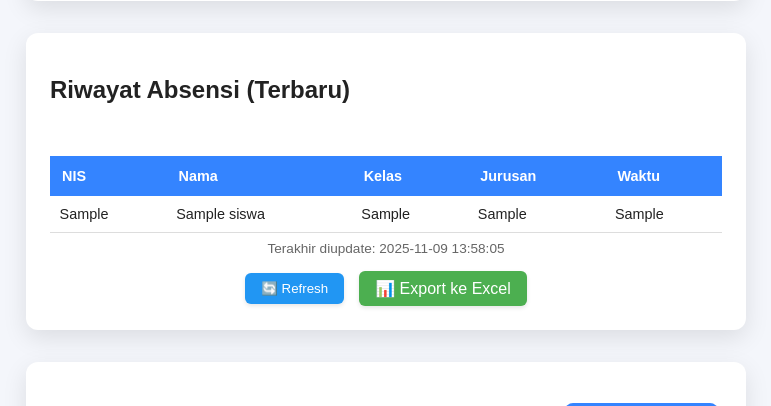
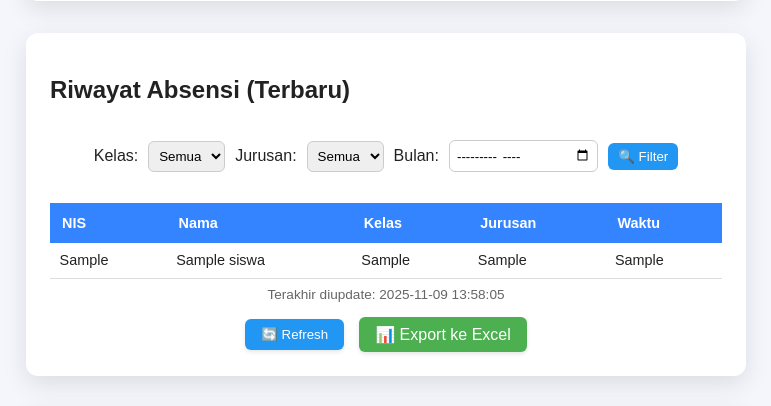
Before and after one commit to ffattahh/Abses-GO, a Flask app: page /guru in a window 1280 px wide. Shown: the part 280-686 px from the top of the page, without its empty margins (254-1025 px from the left). Run offline with Flask 3, Linux system fonts and the light colour scheme; the visitor is signed in with stand-in values (Sample User, id 1); tables that the repository leaves empty or names only in its code hold one stand-in row (values such as "Sample post").

Commit message:
guru.html

```diff
--- a/FInal AbsesGO/templates/guru.html
+++ b/FInal AbsesGO/templates/guru.html
@@ -403,6 +403,50 @@
   <div class="card">
   <div class="card-header">
     <h2>Riwayat Absensi (Terbaru)</h2>
+  </div>
+
+  <div class="filter-container" style="
+    display: flex;
+    justify-content: center;
+    align-items: center;
+    gap: 10px;
+    flex-wrap: wrap;
+    margin-bottom: 15px;">
+
+  <label for="filterKelas">Kelas:</label>
+  <select id="filterKelas" style="
+      padding: 6px;
+      border-radius: 6px;
+      border: 1px solid #ccc;">
+    <option value="">Semua</option>
+    <option value="X">X</option>
+    <option value="XI">XI</option>
+    <option value="XII">XII</option>
+  </select>
+
+  <label for="filterJurusan">Jurusan:</label>
+  <select id="filterJurusan" style="
+      padding: 6px;
+      border-radius: 6px;
+      border: 1px solid #ccc;">
+    <option value="">Semua</option>
+    <option value="RPL">RPL</option>
+    <option value="TKJ">TKJ</option>
+  </select>
+
+  <label for="filterBulan">Bulan:</label>
+  <input type="month" id="filterBulan" style="
+      padding: 6px;
+      border-radius: 6px;
+      border: 1px solid #ccc;">
+
+  <button id="btnFilter" style="
+      background-color: #2196F3;
+      color: white;
+      border: none;
+      padding: 6px 10px;
+      border-radius: 6px;
+      cursor: pointer;">🔍 Filter</button>
   </div>
 
   <div class="table-container" id="absensiTableContainer">
@@ -909,6 +953,79 @@
       closeModal();
     }
   }
+
+  <script>
+// ========================================
+// 🔰 FITUR FILTER & EXPORT ABSENSI
+// ========================================
+
+async function filterAbsensi() {
+  const kelas = document.getElementById('filterKelas').value;
+  const jurusan = document.getElementById('filterJurusan').value;
+  const bulan = document.getElementById('filterBulan').value;
+  const tbody = document.getElementById('absensiTableBody');
+  const container = document.getElementById('absensiTableContainer');
+
+  container.classList.add('updating');
+  try {
+    let url = '/api/absensi/filter?';
+    if (kelas) url += `kelas=${encodeURIComponent(kelas)}&`;
+    if (jurusan) url += `jurusan=${encodeURIComponent(jurusan)}&`;
+    if (bulan) url += `bulan=${encodeURIComponent(bulan)}&`;
+
+    const res = await fetch(url);
+    const data = await res.json();
+
+    tbody.innerHTML = '';
+    if (data.success && data.data.length > 0) {
+      data.data.forEach(absen => {
+        const waktu = formatDate(absen.waktu_absen);
+        tbody.innerHTML += `
+          <tr>
+            <td>${absen.nis}</td>
+            <td>${absen.nama_siswa}</td>
+            <td>${absen.kelas}</td>
+            <td>${absen.jurusan}</td>
+            <td>${waktu}</td>
+          </tr>`;
+      });
+    } else {
+      tbody.innerHTML = `<tr><td colspan="5" style="text-align:center;">Tidak ada data sesuai filter</td></tr>`;
+    }
+    updateLastRefreshTime();
+  } catch (err) {
+    console.error('Error filter:', err);
+  } finally {
+    container.classList.remove('updating');
+  }
+}
+
+// Tombol Filter
+document.getElementById('btnFilter').addEventListener('click', filterAbsensi);
+
+// Tombol Reset
+document.getElementById('btnResetFilter').addEventListener('click', () => {
+  document.getElementById('filterKelas').value = '';
+  document.getElementById('filterJurusan').value = '';
+  document.getElementById('filterBulan').value = '';
+  refreshAbsensi();
+});
+
+// Tombol Export ke Excel mengikuti filter
+document.getElementById('btnExportExcel').addEventListener('click', () => {
+  const kelas = document.getElementById('filterKelas').value;
+  const jurusan = document.getElementById('filterJurusan').value;
+  const bulan = document.getElementById('filterBulan').value;
+
+  let url = '/export_absensi';
+  const params = [];
+  if (kelas) params.push(`kelas=${encodeURIComponent(kelas)}`);
+  if (jurusan) params.push(`jurusan=${encodeURIComponent(jurusan)}`);
+  if (bulan) params.push(`bulan=${encodeURIComponent(bulan)}`);
+  if (params.length > 0) url += '?' + params.join('&');
+
+  window.location.href = url; // otomatis download
+  });
   </script>
 </body>
 </html>
```
